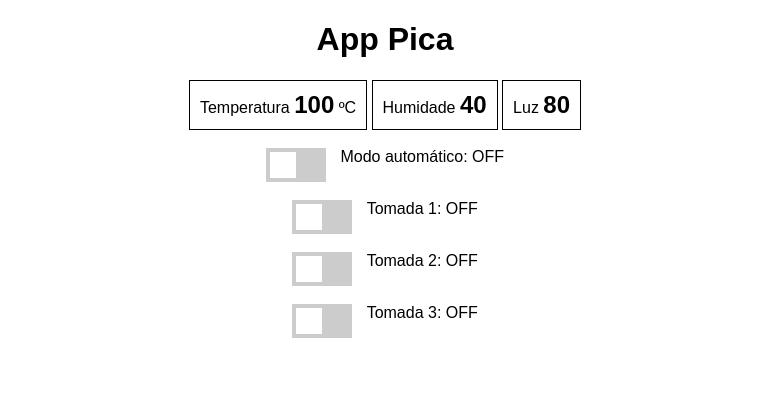
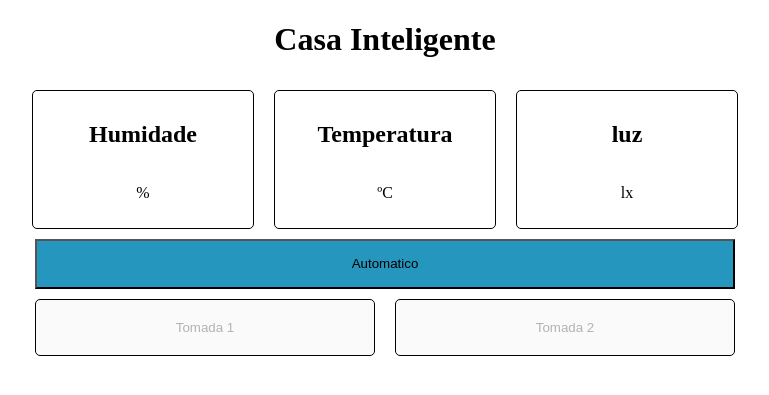
Before and after one commit to Bff2003/LaboratorioIOT, a Node server app: template server/views/index.ejs in a window 1280 px wide. Shown: the top 395 px of the page, without its empty margins (255-1024 px from the left). Run offline with Node 20, Linux system fonts and the light colour scheme; the template is opened without the code that fills it, so the values that code supplies are empty.

Commit message:
first version of website

```diff
--- a/server/index.js
+++ b/server/index.js
@@ -211,7 +211,19 @@ class Server {
         });
     }
 
-    createEndpointsFront() {
+    async createEndpointsFront() {
+        this.app.get('/', async (req, res) => {
+            console.log(this.lastData);
+
+            res.render('index', {
+                humidade: this.lastData.humidade,
+                temperatura: this.lastData.temperatura,
+                lux: this.lastData.lux,
+                automatico: this.automaticMode.state,
+                tomada1: this.tomadas[0].estado,
+                tomada2: this.tomadas[1].estado,
+            });
+        });
     }
 
     // Start the server
@@ -229,6 +241,7 @@ class Server {
         this.connectMqtt("localhost", 1884); // connect to the MQTT broker
         this.subscribeMqtt("sensor/temperatura", async (topic, message) => {
             this.sendDataToEmoncms(1, { "temperatura": parseFloat(message.toString()) });
+            this.lastData.temperatura = message.toString();
             console.log("temperatura: " + message + "ºC");
 
             // if temperature is below 15ºC, turn off all tomadas
@@ -243,10 +256,12 @@ class Server {
             }
         });
         this.subscribeMqtt("sensor/humidade", async (topic, message) => {
+            this.lastData.humidade = parseFloat(message.toString());
             this.sendDataToEmoncms(1, { "humidade": parseFloat(message.toString()) });
             console.log("humidade: " + message);
         });
         this.subscribeMqtt("sensor/lux", async (topic, message) => {
+            this.lastData.lux = parseFloat(message.toString());
             this.sendDataToEmoncms(1, { "lux": parseFloat(message.toString()) });
             console.log("lux: " + message);
             if (this.automaticMode.state && parseFloat(message.toString()) < this.automaticMode.lux.min) {
--- a/server/views/index.ejs
+++ b/server/views/index.ejs
@@ -1,83 +1,154 @@
 <!DOCTYPE html>
-<html>
+<html lang="en">
+
 <head>
-  <title>App Pica</title>
-  <link rel="stylesheet" href="styles.css">
-  <script src="requisicaoAPI.js"></script>
+    <meta charset="UTF-8">
+    <meta name="viewport" content="width=device-width, initial-scale=1.0">
+    <title>Cada Inteligente</title>
+    <!-- <link rel="stylesheet" href="styles.css"> -->
+    <style>
+        h1 {
+            text-align: center;
+        }
+
+        .linha {
+            display: flex;
+            flex-direction: row;
+            justify-content: center;
+            align-items: center;
+        }
+
+        .container {
+            display: flex;
+            flex-direction: column;
+        }
+
+        .mostradores {
+            display: flex;
+            flex-direction: row;
+            justify-content: center;
+        }
+
+        .mostrador {
+            display: flex;
+            flex-direction: column;
+            justify-content: center;
+            align-items: center;
+            margin: 10px;
+            padding: 10px;
+            border: 1px solid black;
+            border-radius: 5px;
+
+            min-width: 200px;
+        }
+
+        .container #btnAutomatico {
+            height: 50px;
+            width: 700px;
+        }
+
+        .linha .tomada {
+            margin: 10px;
+            padding: 20px 20px;
+            border: 1px solid black;
+            border-radius: 5px;
+            min-width: 340px;
+        }
+
+        button:hover {
+            cursor: pointer;
+            /* background-color: #ddd; */
+        }
+
+        button:active {
+            background-color: #ccc;
+        }
+
+        .active {
+            background-color: rgb(37, 150, 190);
+        }
+    </style>
 </head>
+
 <body>
-  <h1>App Pica</h1>
+    <h1>Casa Inteligente</h1>
+    <div class="container">
+        <div class="mostradores">
+            <div class="mostrador">
+                <h2>Humidade</h2>
+                <p id="humidade"><%= humidade %>%</p>
+            </div>
+            <div class="mostrador">
+                <h2>Temperatura</h2>
+                <p id="temperatura"><%= temperatura %>ºC</p>
+            </div>
+            <div class="mostrador">
+                <h2>luz</h2>
+                <p id="luz"><%= lux %>lx</p>
+            </div>
+        </div>
 
-  <div class="value-display">
-    <label>Temperatura</label>
-    <span class="value">100</span>
-    <span class="unit">ºC</span>
-  </div>
-  <div class="value-display">
-    <label>Humidade</label>
-    <span class="value">40</span>
-  </div>
-  <div class="value-display">
-    <label>Luz</label>
-    <span class="value">80</span>
-  </div>
-  <br><br>
+        <div class="linha">
+            <button id='btnAutomatico' <% if (automatico) { %> class="active" <% } %>>Automatico</button>
+        </div>
 
-  <div class="switch">
-    <input type="checkbox" id="switch1" onclick="showStatus('switch1')">
-    <label class="slider" for="switch1"></label>
-  </div>
-  <span class="label">Modo automático: <span id="status1">OFF</span></span>
-  <br><br>
+        <div class="linha">
+            <button id="btnTomada1" class="tomada <% if (tomada1) { %> active <% } %>">Tomada 1</button>
+            <button id="btnTomada2" class="tomada <% if (tomada2) { %> active <% } %>">Tomada 2</button>
+        </div>
+    </div>
 
-  <div class="switch">
-    <input type="checkbox" id="switch2" onclick="showStatus('switch2')" disabled>
-    <label class="slider" for="switch2"></label>
-  </div>
-  <span class="label">Tomada 1: <span id="status2">OFF</span></span>
-  <br><br>
+    <script>
+        // on click in button all buttons add class active
+        const btnTomadas = document.querySelectorAll('.tomada');
+        btnTomadas.forEach(button => {
+            button.addEventListener('click', () => {
+                button.classList.toggle('active');
+            })
+        })
 
-  <div class="switch">
-    <input type="checkbox" id="switch3" onclick="showStatus('switch3')" disabled>
-    <label class="slider" for="switch3"></label>
-  </div>
-  <span class="label">Tomada 2: <span id="status3">OFF</span></span>
-  <br><br>
+        let btnAutomatico = document.getElementById('btnAutomatico');
+        btnAutomatico.addEventListener('click', () => {
+            if (btnAutomatico.classList.contains('active')) {
+                btnAutomatico.classList.remove('active');
+                // enable all buttons
+                btnTomadas.forEach(button => {
+                    button.disabled = false;
+                })
+            } else{
+                btnAutomatico.classList.toggle('active');
+                // disable all buttons
+                btnTomadas.forEach(button => {
+                    button.classList.remove('active');
+                })
 
-  <div class="switch">
-    <input type="checkbox" id="switch4" onclick="showStatus('switch4')" disabled>
-    <label class="slider" for="switch4"></label>
-  </div>
-  <span class="label">Tomada 3: <span id="status4">OFF</span></span>
+                btnTomadas.forEach(button => {
+                    button.disabled = true;
+                })
+            }
+        })
 
-  <script>
-    function showStatus(switchId) {
-      var statusLabel = document.getElementById('status' + switchId.slice(-1));
-      var switchElement = document.getElementById(switchId);
-      statusLabel.textContent = switchElement.checked ? 'ON' : 'OFF';
+        if (btnAutomatico.classList.contains('active')) {
+                btnAutomatico.classList.remove('active');
+                // enable all buttons
+                btnTomadas.forEach(button => {
+                    button.disabled = false;
+                })
+            } else{
+                btnAutomatico.classList.toggle('active');
+                // disable all buttons
+                btnTomadas.forEach(button => {
+                    button.classList.remove('active');
+                })
 
-      // Disable or enable switches 2, 3, and 4 based on the status of switch 1
-      var switch1 = document.getElementById('switch1');
-      var switch2 = document.getElementById('switch2');
-      var switch3 = document.getElementById('switch3');
-      var switch4 = document.getElementById('switch4');
+                btnTomadas.forEach(button => {
+                    button.disabled = true;
+                })
 
-      if (switch1.checked) {
-        switch2.checked = false;
-        switch3.checked = false;
-        switch4.checked = false;
-        switch2.disabled = true;
-        switch3.disabled = true;
-        switch4.disabled = true;
-        document.getElementById('status2').textContent = 'OFF';
-        document.getElementById('status3').textContent = 'OFF';
-        document.getElementById('status4').textContent = 'OFF';
-      } else {
-        switch2.disabled = false;
-        switch3.disabled = false;
-        switch4.disabled = false;
-      }
-    }
-  </script>
+            }
+
+
+    </script>
 </body>
+
 </html>
--- a/server/views/requisicaoAPI.js
+++ /dev/null
@@ -1,19 +0,0 @@
-function showStatus(switchId) {
-    const switchElement = document.getElementById(switchId);
-    const statusElement = document.getElementById(`status${switchId.slice(-1)}`);
-
-    if (switchElement.checked) {
-        // Make a request to an endpoint
-        fetch('https://example.com/api/endpoint')
-            .then(response => response.json())
-            .then(data => {
-                // Update the status element with the received data
-                statusElement.textContent = data.status;
-            })
-            .catch(error => {
-                console.error('Error:', error);
-            });
-    } else {
-        statusElement.textContent = 'OFF';
-    }
-}
--- a/server/views/styles.css
+++ b/server/views/styles.css
@@ -1,76 +1,60 @@
-body {
+h1 {
     text-align: center;
-    font-family: Arial, sans-serif;
 }
 
-.switch {
-    position: relative;
-    display: inline-block;
-    width: 60px;
-    height: 34px;
+.linha {
+    display: flex;
+    flex-direction: row;
+    justify-content: center;
+    align-items: center;
 }
 
-.switch input {
-    opacity: 0;
-    width: 0;
-    height: 0;
+.container {
+    display: flex;
+    flex-direction: column;
 }
 
-.slider {
-    position: absolute;
-    cursor: pointer;
-    top: 0;
-    left: 0;
-    right: 0;
-    bottom: 0;
-    background-color: #ccc;
-    -webkit-transition: .4s;
-    transition: .4s;
+.mostradores {
+    display: flex;
+    flex-direction: row;
+    justify-content: center;
 }
 
-.slider:before {
-    position: absolute;
-    content: "";
-    height: 26px;
-    width: 26px;
-    left: 4px;
-    bottom: 4px;
-    background-color: white;
-    -webkit-transition: .4s;
-    transition: .4s;
+.mostrador {
+    display: flex;
+    flex-direction: column;
+    justify-content: center;
+    align-items: center;
+    margin: 10px;
+    padding: 10px;
+    border: 1px solid black;
+    border-radius: 5px;
+
+    min-width: 200px;
 }
 
-input:checked + .slider {
-    background-color: #2196F3;
+.container #btnAutomatico {
+    height: 50px;
+    width: 700px;
 }
 
-input:focus + .slider {
-    box-shadow: 0 0 1px #2196F3;
+.linha .tomada {
+    margin: 10px;
+    padding: 20px 20px;
+    border: 1px solid black;
+    border-radius: 5px;
+    min-width: 340px;
 }
 
-input:checked + .slider:before {
-    -webkit-transform: translateX(26px);
-    -ms-transform: translateX(26px);
-    transform: translateX(26px);
+button:hover {
+    cursor: pointer;
+    /* background-color: #ddd; */
 }
 
-.label {
-    display: inline-block;
-    margin-left: 10px;
+/* button:active {
+    background-color: #ccc;
+} */
+
+.active {
+    background-color: rgb(37, 150, 190);
 }
-
-.value-display {
-    display: inline-block;
-    border: 1px solid #000;
-    padding: 10px;
-    font-family: Arial, sans-serif;
-}
-
-.value {
-    font-size: 24px;
-    font-weight: bold;
-}
-
-.unit {
-    font-size: 16px;
-}
```
